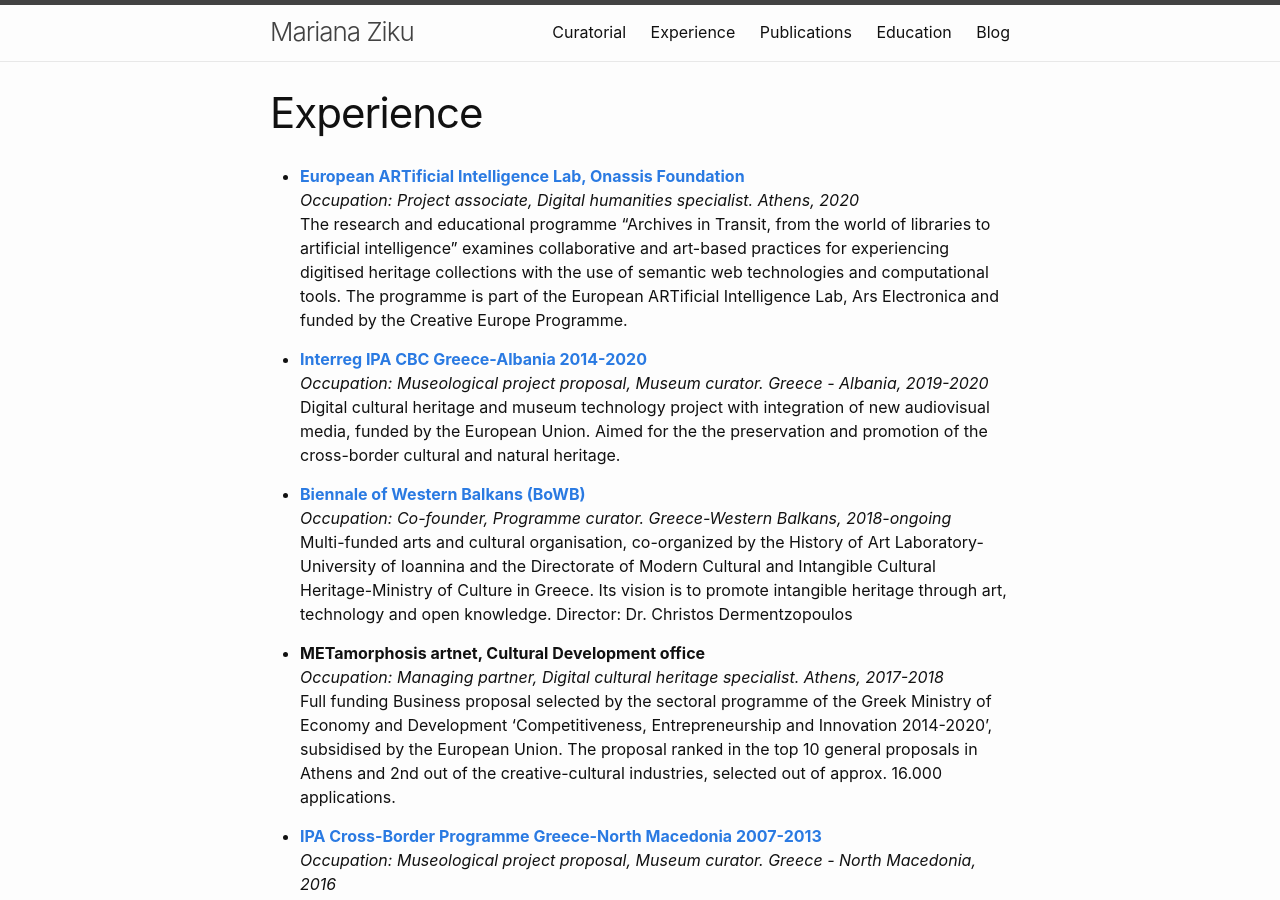
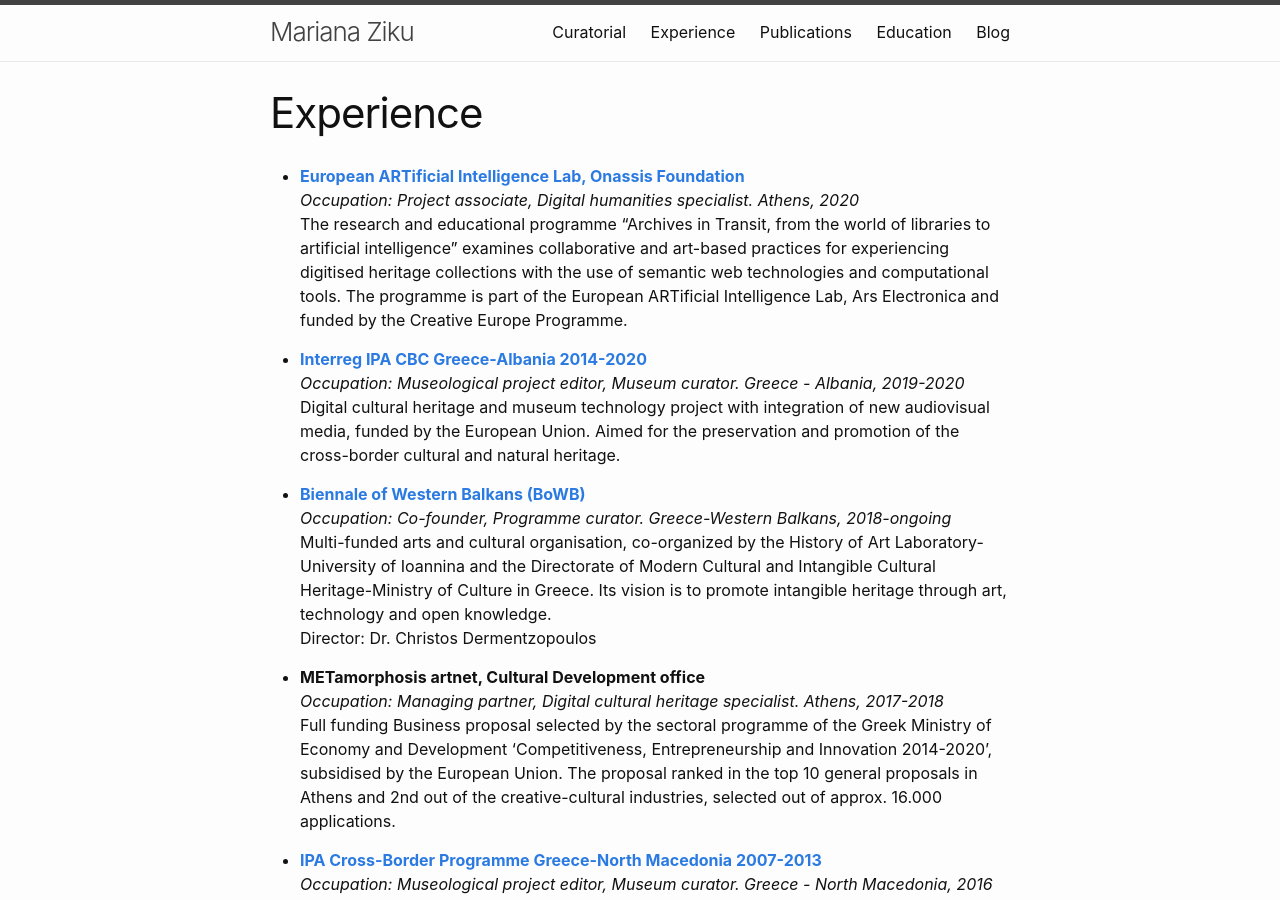
Before and after one commit to mziku/mziku.github.io, a Jekyll site: the page built from experience.md, in a window 1280 px wide and 900 px high. Built offline with Jekyll 4.4.1, drawn with Linux system fonts in a browser that asks for light colours.

Commit message:
Update experience.md

```diff
--- a/experience.md
+++ b/experience.md
@@ -10,8 +10,8 @@
 The research and educational programme "Archives in Transit, from the world of libraries to artificial intelligence" examines collaborative and art-based practices for experiencing digitised heritage collections with the use of semantic web technologies and computational tools. The programme is part of the European ARTificial Intelligence Lab, Ars Electronica and funded by the Creative Europe Programme.
 
 + [**Interreg IPA CBC Greece-Albania 2014-2020**](https://greece-albania.eu)
-*Occupation: Museological project proposal, Museum curator. Greece - Albania, 2019-2020*
-Digital cultural heritage and museum technology project with integration of new audiovisual media, funded by the European Union. Aimed for the the preservation and promotion of the cross-border cultural and natural heritage.
+*Occupation: Museological project editor, Museum curator. Greece - Albania, 2019-2020*
+Digital cultural heritage and museum technology project with integration of new audiovisual media, funded by the European Union. Aimed for the preservation and promotion of the cross-border cultural and natural heritage.
 
 + [**Biennale of Western Balkans (BoWB)**](https://bowb.org)
 *Occupation: Co-founder, Programme curator. Greece-Western Balkans, 2018-ongoing*
@@ -23,7 +23,7 @@
 Full funding Business proposal selected by the sectoral programme of the Greek Ministry of Economy and Development 'Competitiveness, Entrepreneurship and Innovation 2014-2020', subsidised by the European Union. The proposal ranked in the top 10 general proposals in Athens and 2nd out of the creative-cultural industries, selected out of approx. 16.000 applications.
 
 + [**IPA Cross-Border Programme Greece-North Macedonia 2007-2013**](http://www.ipa-cbc-programme.eu)
-*Occupation: Museological project proposal, Museum curator. Greece - North Macedonia, 2016*
+*Occupation: Museological project editor, Museum curator. Greece - North Macedonia, 2016*
 Digital cultural heritage and museum technology project with integration of new audiovisual media in the Lake Doirani Museum, funded by the European Union. The objective was to enhance convergence in the border area by promoting sustainable local development and co-operation in the fields of cultural and natural heritage.
 
 + [**European Capital of Culture 2021 Greece – Candidacy of Ioannina-Epirus**](https://ec.europa.eu/programmes/creative-europe/actions/capitals-culture_en)
```
